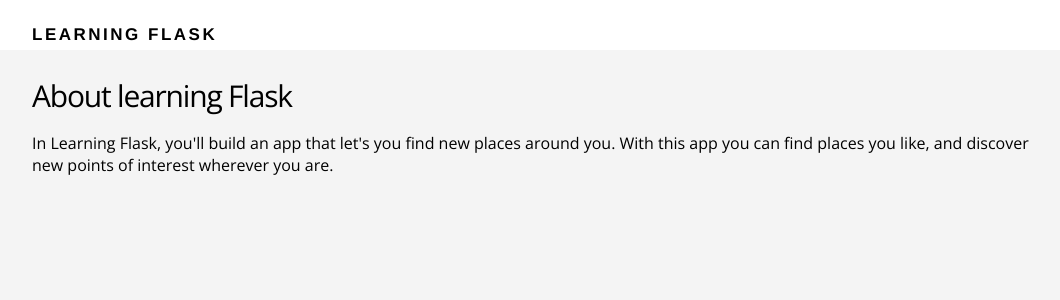
After one commit to jhutch50/learning-flask, a Flask app: page /about in a window 1280 px wide. The commit adds this page. Shown: the top 300 px of the page, without its empty margins (108-1168 px from the left). Run offline with Flask 2, Linux system fonts and the light colour scheme.

Commit message:
About page update and learning typo fix

```diff
--- a/routes.py
+++ b/routes.py
@@ -1,20 +1,16 @@
-#1. import Flask class and the function render_template
 from flask import Flask, render_template
-#2.  create a new usable instance of the flask class
-# and save it into the variable app
+
 app = Flask(__name__)
 
 
-#3. map the url to the python function
-# index. The python function uses the Flask function render_template
-# to render index.html, so now when the user types in
-# / the function index will run and return thep age index.html
+
 @app.route("/")
 def index():
     return render_template("index.html")
 
-##4. Finally, add an if statement that allows
-# app.run to run on a local server and the debug=true
-# will provide any error messages along the way
+@app.route("/about")
+def about():
+    return render_template("about.html")
+
 if __name__ == "__main__":
     app.run(debug=True)
--- /dev/null
+++ b/templates/about.html
@@ -0,0 +1,10 @@
+{% extends "layout.html" %} {% block content %}
+<main class="about-section">
+    <div class="container">
+        <h2>About learning Flask</h2>
+        <p>In Learning Flask, you'll build an app that let's you find new places around you. With this app you can find places
+            you like, and discover new points of interest wherever you are.
+        </p>
+    </div>
+</main>
+{% endblock %}
--- a/templates/index.html
+++ b/templates/index.html
@@ -5,7 +5,7 @@
         <div class="section-content">
             <h2>Discover places near you.</h2>
             <a href="#" class="btn-primary">Sign up</a>
-            <a href="#" class="btn-secondary">Learn more</a>
+            <a href="{{ url_for('about')}}" class="btn-secondary">Learn more</a>
         </div>
 
         <div class="section-device">
--- a/templates/layout.html
+++ b/templates/layout.html
@@ -9,7 +9,7 @@
 <body>
     <header>
         <div class="container">
-            <h1 class="title">Learing Flask</h1>
+            <h1 class="title">Learning Flask</h1>
         </div>
     </header>
 
```
